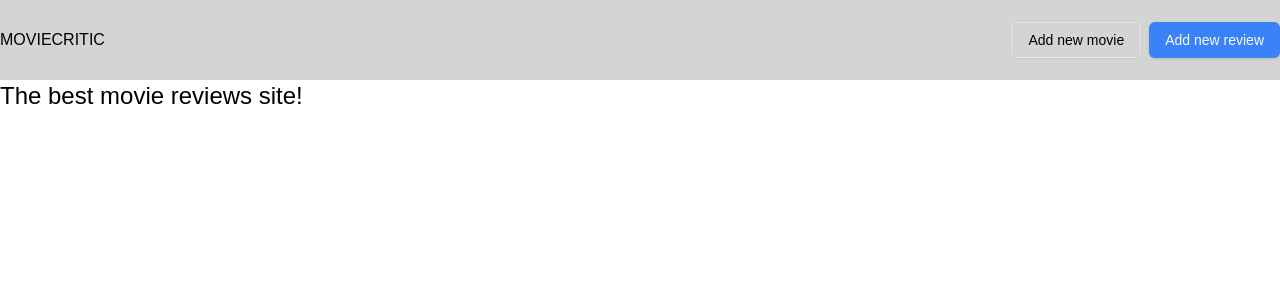
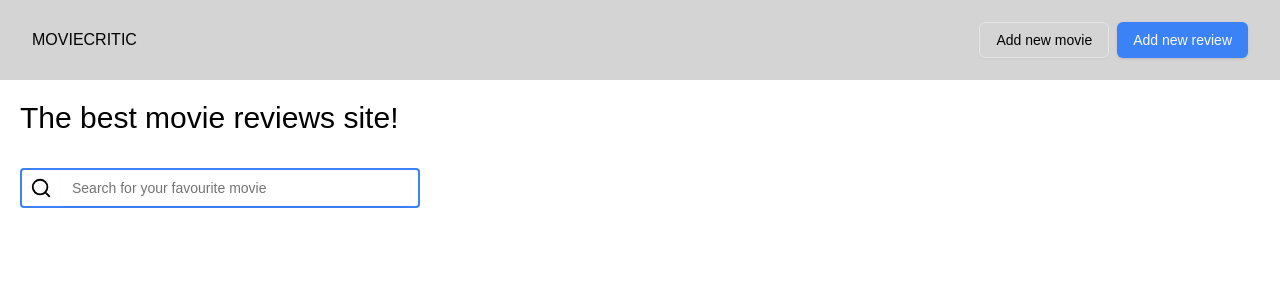
Before and after one commit to devMukulSingh/saasmonkAssignment, a Next.js app: page / in a window 1280 px wide. Shown: the top 300 px of the page. Built offline with nearby package versions, Linux system fonts and the light colour scheme.

Commit message:
added search bar ui

```diff
--- a/app/(root)/components/Navbar.tsx
+++ b/app/(root)/components/Navbar.tsx
@@ -3,7 +3,7 @@ import React from 'react'
 
 const Navbar = () => {
   return (
-    <div className='h-20 bg-neutral-300 flex justify-between items-center'>
+    <div className='px-8 h-20 bg-neutral-300 flex justify-between items-center'>
         <h1>MOVIECRITIC</h1>
         <div className='flex gap-2'>
             <Button variant="outline">
--- a/app/(root)/components/SearchBar.tsx
+++ b/app/(root)/components/SearchBar.tsx
@@ -0,0 +1,32 @@
+import { Input } from "@/components/ui/input";
+import { Search } from "lucide-react";
+import React from "react";
+
+const SearchBar = () => {
+  return (
+    <div
+      className="
+        border-2
+        rounded-sm
+        border-blue-500
+
+        bg-white
+        text-black
+        flex
+        gap-2
+        px-2
+        w-[25rem]
+        items-center
+
+        "
+    >
+      <Search />
+      <Input
+        className="h border-none e"
+        placeholder="Search for your favourite movie "
+      />
+    </div>
+  );
+};
+
+export default SearchBar;
--- a/app/(root)/page.tsx
+++ b/app/(root)/page.tsx
@@ -1,9 +1,10 @@
+import SearchBar from "./components/SearchBar";
 
 export default function Home() {
   return (
-    <main className="flex flex-col">
-      <h1 className="text-2xl">The best movie reviews site!</h1>
-
+    <main className="flex flex-col gap-8 p-5">
+      <h1 className="text-3xl">The best movie reviews site!</h1>
+      <SearchBar/>
     </main>
   );
 }
--- a/components/ui/input.tsx
+++ b/components/ui/input.tsx
@@ -11,7 +11,7 @@ const Input = React.forwardRef<HTMLInputElement, InputProps>(
       <input
         type={type}
         className={cn(
-          "flex h-9 w-full rounded-md border border-input bg-transparent px-3 py-1 text-sm shadow-sm transition-colors file:border-0 file:bg-transparent file:text-sm file:font-medium file:text-foreground placeholder:text-muted-foreground focus-visible:outline-none focus-visible:ring-1 focus-visible:ring-ring disabled:cursor-not-allowed disabled:opacity-50",
+          "flex h-9 w-full rounded-md border border-input bg-transparent px-3 py-1 text-sm shadow-sm transition-colors file:border-0 file:bg-transparent file:text-sm file:font-medium file:text-foreground placeholder:text-muted-foreground focus-visible:outline-none   disabled:cursor-not-allowed disabled:opacity-50",
           className
         )}
         ref={ref}
```
